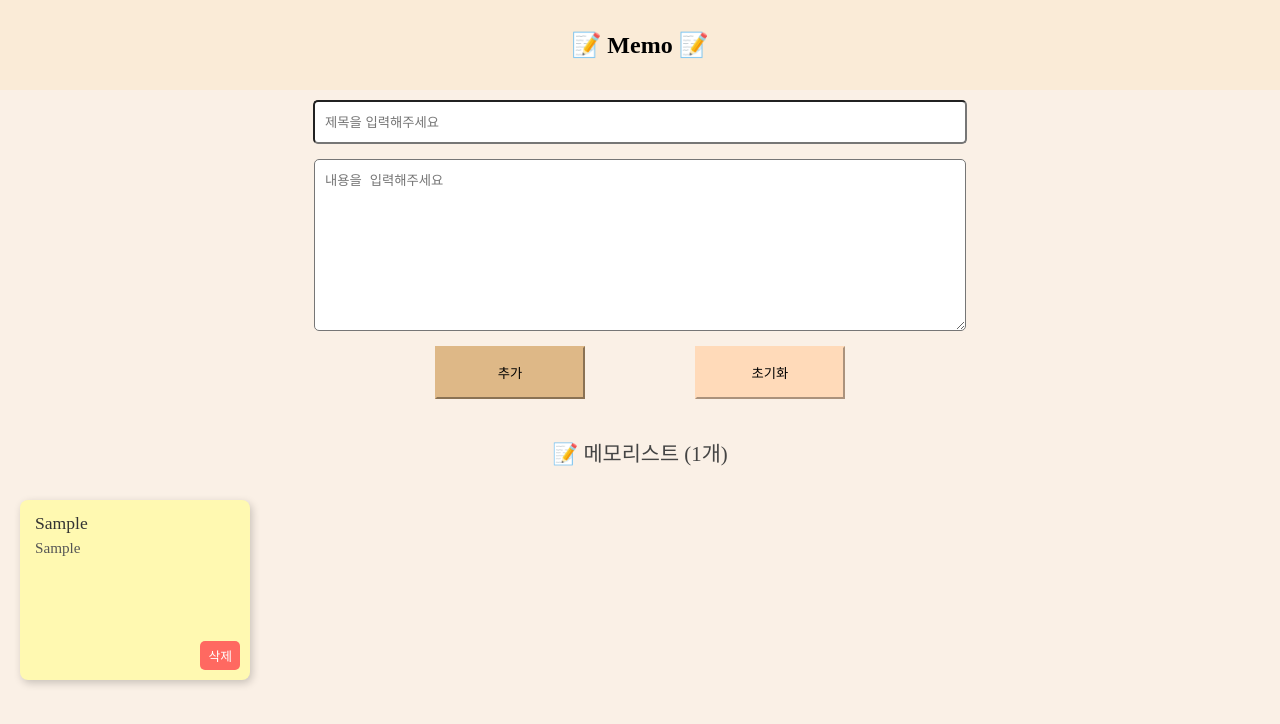
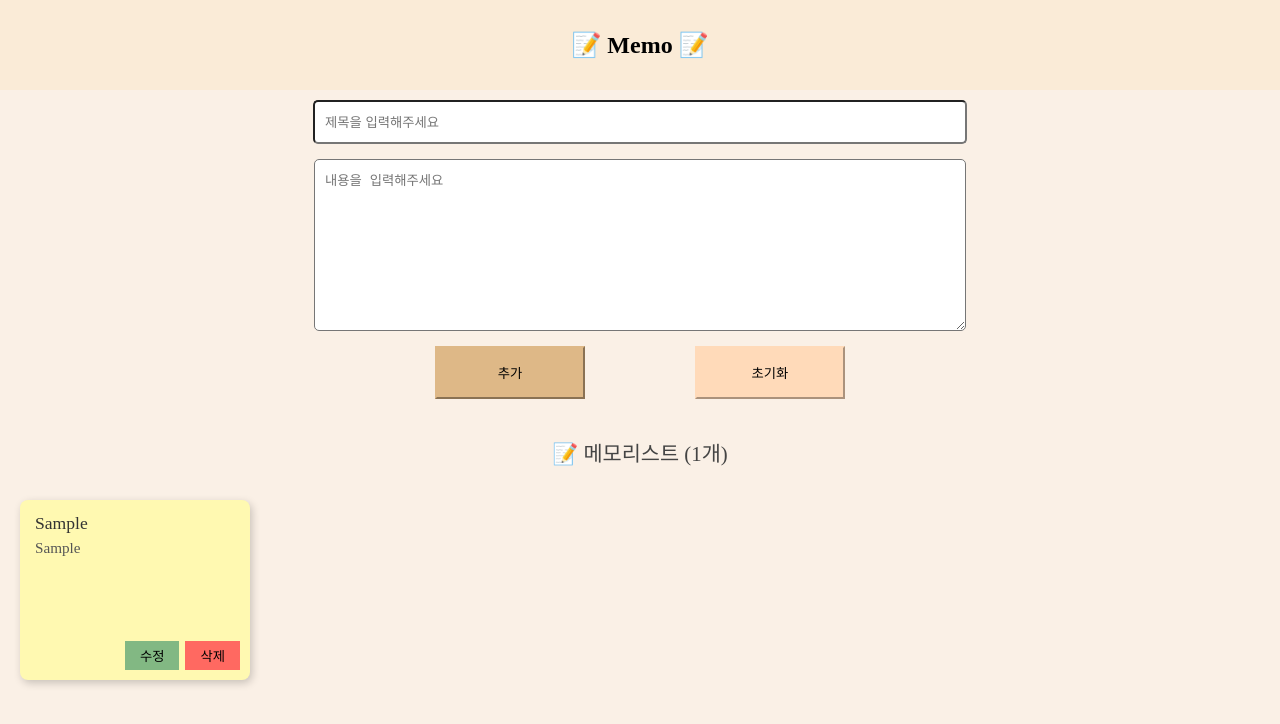
Before and after one commit to merororo2/memo-web, a React (Vite) app: page / in a window 1280 px wide. Both pictures are taken after typing "Sample", "Sample" into the empty fields and a click on the button "추가". Shown: the top 724 px of the page. Built offline with nearby package versions, Linux system fonts and the light colour scheme.

Commit message:
feat: 메모 수정 추가
메모 수정 기능 추가, css 수정

```diff
--- a/src/App.tsx
+++ b/src/App.tsx
@@ -11,6 +11,7 @@ export interface MemoProps {
 
 function App() {
   const [memos, setMemos] = useState<MemoProps[]>([]);
+  const [editIndex, setEditIndex] = useState<number | null>(null);
 
   useEffect(() => {
     const savedMemos = localStorage.getItem("memos");
@@ -31,12 +32,31 @@ function App() {
     localStorage.setItem("memos", JSON.stringify(updatedMemos));
     alert("메모를 삭제하였습니다.");
   };
+  const updateMemo = (updatedMemo: MemoProps) => {
+    if (editIndex === null) return;
+
+    const updatedMemos = memos.map((memo, index) =>
+      index === editIndex ? updatedMemo : memo
+    );
+
+    setMemos(updatedMemos);
+    localStorage.setItem("memos", JSON.stringify(updatedMemos));
+    setEditIndex(null);
+
+    alert("메모가 수정되었습니다.");
+  };
 
   return (
     <div>
       <Header />
-      <MemoForm addMemo={addMemo} />
-      <MemoList memos={memos} deleteMemo={deleteMemo} />
+      <MemoForm
+        addMemo={addMemo}
+        updateMemo={updateMemo}
+        editMemo={editIndex !== null ? memos[editIndex] : null}
+        isEdit={editIndex !== null}
+      />
+
+      <MemoList memos={memos} deleteMemo={deleteMemo} onEdit={setEditIndex} />
     </div>
   );
 }
--- a/src/assets/css/memolist.css
+++ b/src/assets/css/memolist.css
@@ -41,20 +41,24 @@
   font-size: 0.95rem;
   color: #555;
 }
+.memo_item button {
+  border: none;
+  padding: 5px 15px;
+  cursor: pointer;
+}
 
-.memo_item button {
+.memo_actions {
   position: absolute;
   bottom: 10px;
   right: 10px;
-  border: none;
-  background: #ff6961;
-  color: white;
-  padding: 5px 8px;
-  border-radius: 5px;
-  font-size: 0.8rem;
-  cursor: pointer;
+  display: flex;
+  gap: 6px;
 }
 
-.memo_item button:hover {
-  background: #ff3b30;
+.edit_btn {
+  background: #82b883;
 }
+
+.delete_btn {
+  background: #ff6961;
+}
--- a/src/components/MemoForm.tsx
+++ b/src/components/MemoForm.tsx
@@ -1,21 +1,33 @@
-import React, { useState, type FormEvent } from "react";
+import React, { useEffect, useState, type FormEvent } from "react";
 import "../assets/css/mainForm.css";
 import type { MemoProps } from "../App";
 
 interface MemoFormProps {
   addMemo: (memo: MemoProps) => void;
+  updateMemo: (memo: MemoProps) => void;
+  editMemo: MemoProps | null;
+  isEdit: boolean;
 }
 
-function MemoForm({ addMemo }: MemoFormProps) {
+function MemoForm({ addMemo, updateMemo, editMemo, isEdit }: MemoFormProps) {
   const [title, setTitle] = useState<string>("");
   const [content, setContent] = useState<string>("");
+  useEffect(() => {
+    if (isEdit && editMemo) {
+      setTitle(editMemo.title);
+      setContent(editMemo.content);
+    }
+  }, [isEdit, editMemo]);
 
   function handleSubmit(e: FormEvent) {
     e.preventDefault();
     if (!title.trim() || !content.trim()) return;
 
-    addMemo({ title: title.trim(), content: content.trim() });
-
+    if (isEdit) {
+      updateMemo({ title: title.trim(), content: content.trim() });
+    } else {
+      addMemo({ title: title.trim(), content: content.trim() });
+    }
     setTitle("");
     setContent("");
   }
@@ -39,7 +51,7 @@ function MemoForm({ addMemo }: MemoFormProps) {
       ></textarea>
       <div className="btns">
         <button className="submit_btn" type="submit">
-          추가
+          {isEdit ? "수정" : "추가"}
         </button>
         <button
           className="reset_btn"
--- a/src/components/MemoList.tsx
+++ b/src/components/MemoList.tsx
@@ -5,9 +5,10 @@ import "../assets/css/memolist.css";
 interface MemoListProps {
   memos: MemoProps[];
   deleteMemo: (index: number) => void;
+  onEdit: (index: number) => void;
 }
 
-function MemoList({ memos, deleteMemo }: MemoListProps) {
+function MemoList({ memos, deleteMemo, onEdit }: MemoListProps) {
   return (
     <div className="memo_list">
       <h2 className="memo_status">📝 메모리스트 ({memos.length}개)</h2>
@@ -18,7 +19,14 @@ function MemoList({ memos, deleteMemo }: MemoListProps) {
           <div key={index} className="memo_item">
             <h3>{memo.title}</h3>
             <p>{memo.content}</p>
-            <button onClick={() => deleteMemo(index)}>삭제</button>
+            <div className="memo_actions">
+              <button className="edit_btn" onClick={() => onEdit(index)}>
+                수정
+              </button>
+              <button className="delete_btn" onClick={() => deleteMemo(index)}>
+                삭제
+              </button>
+            </div>
           </div>
         ))
       )}
```
